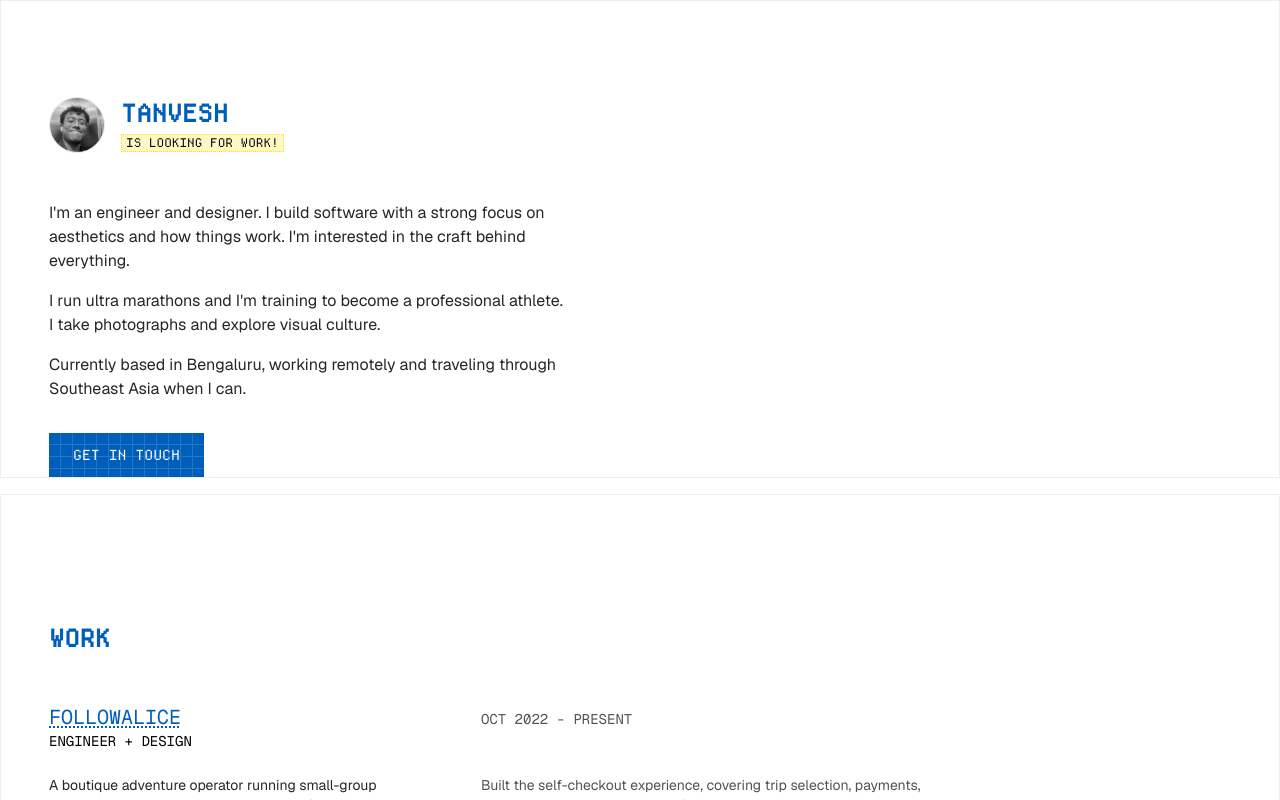
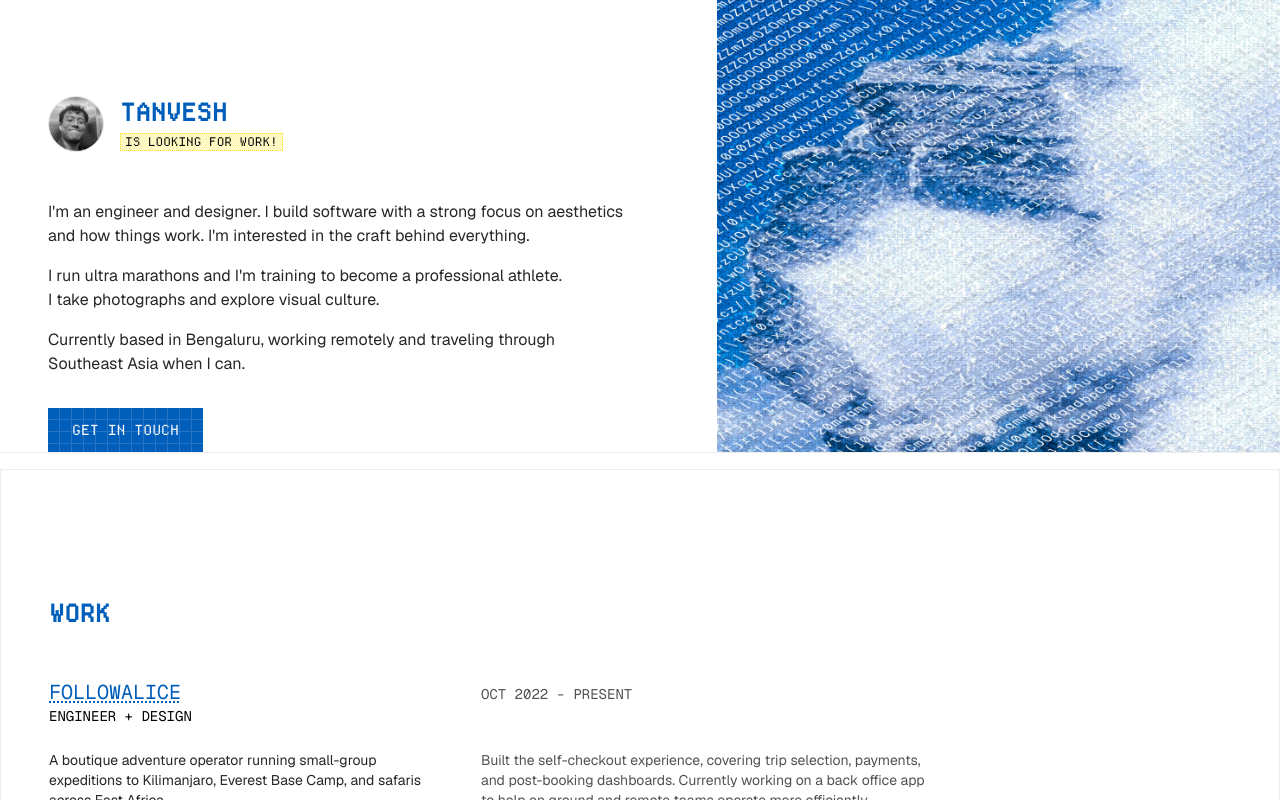
Before and after one commit to tanvesh01/paper-portfolio, a Next.js app: page / in a window 1280 px wide. Shown: the top 800 px of the page. Built offline with nearby package versions, Linux system fonts and the light colour scheme.

Commit message:
Add hero right-column image and flush layout

```diff
--- a/app/page.tsx
+++ b/app/page.tsx
@@ -18,8 +18,9 @@ export default function Home() {
       <h1 className="sr-only">Tanvesh - Engineer and Designer</h1>
 
       <div className="selection:bg-primary relative bg-white selection:text-white">
-        <section className="mx-auto flex w-full max-w-7xl flex-col px-8 pt-12 md:border md:px-12 md:pt-24">
-          <div className="w-full max-w-4xl">
+        <section className="mx-auto w-full max-w-7xl border border-x-0 border-t-0">
+          <div className="grid w-full gap-10 md:grid-cols-[minmax(0,1fr)_minmax(360px,44%)] md:items-stretch">
+            <div className="w-full max-w-4xl px-8 pt-12 md:px-12 md:pt-24">
               <div className="mb-12 flex items-center gap-4">
                 <div className="relative h-14 w-14 overflow-hidden rounded-full border border-neutral-200">
                   <Image
@@ -42,7 +43,7 @@ export default function Home() {
               </div>
               <main
                 id="main"
-              className="mt-4 mb-4 flex flex-col gap-4 font-sans text-neutral-800 md:max-w-3/5"
+                className="mt-4 mb-4 flex flex-col gap-4 font-sans text-neutral-800"
               >
                 <p className="text-sm md:text-base">
                   I&apos;m an engineer and designer. I build software with a
@@ -69,6 +70,19 @@ export default function Home() {
                 <GridPattern />
                 Get in touch
               </a>
+            </div>
+
+            <div className="relative min-h-[320px] w-full overflow-hidden bg-neutral-50 md:h-full">
+              <Image
+                src="/exp_cover.png"
+                alt="Blue mountain artwork overlaid with code"
+                fill
+                priority
+                className="object-cover"
+                sizes="(min-width: 1024px) 44vw, (min-width: 768px) 42vw, 100vw"
+                quality={100}
+              />
+            </div>
           </div>
         </section>
 
```
Also changed, not shown: public/exp_cover.png (added). Lines whose indentation alone changed are shown as unchanged.
